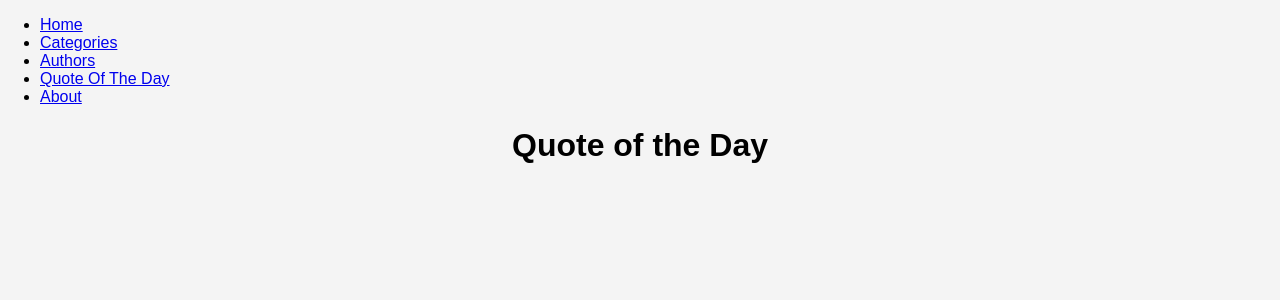
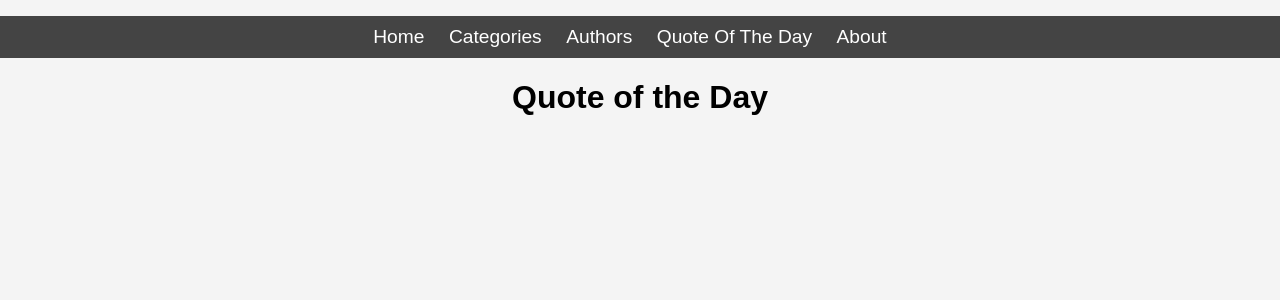
Before and after one commit to houcine200/InspiroQuote, a Flask app: page /quote_of_the_day in a window 1280 px wide. Shown: the top 300 px of the page. Run offline with Flask 3, Linux system fonts and the light colour scheme.

Commit message:
update css for nav in quote of the day

```diff
--- a/web_dynamic/static/styles/quote_of_the_day.css
+++ b/web_dynamic/static/styles/quote_of_the_day.css
@@ -34,3 +34,30 @@ h1 {
     font-style: italic;
     color: #888;
 }
+
+/* Style navigation */
+nav {
+    background-color: #444;
+}
+
+nav ul {
+    list-style: none;
+    padding: 10px 0;
+    text-align: center;
+}
+
+nav ul li {
+    display: inline;
+    margin-right: 20px;
+}
+
+nav ul li a {
+    color: #fff;
+    text-decoration: none;
+    font-size: 1.2em;
+    transition: color 0.3s ease;
+}
+
+nav ul li a:hover {
+    color: #ffd700; /* Change color on hover */
+}
```
